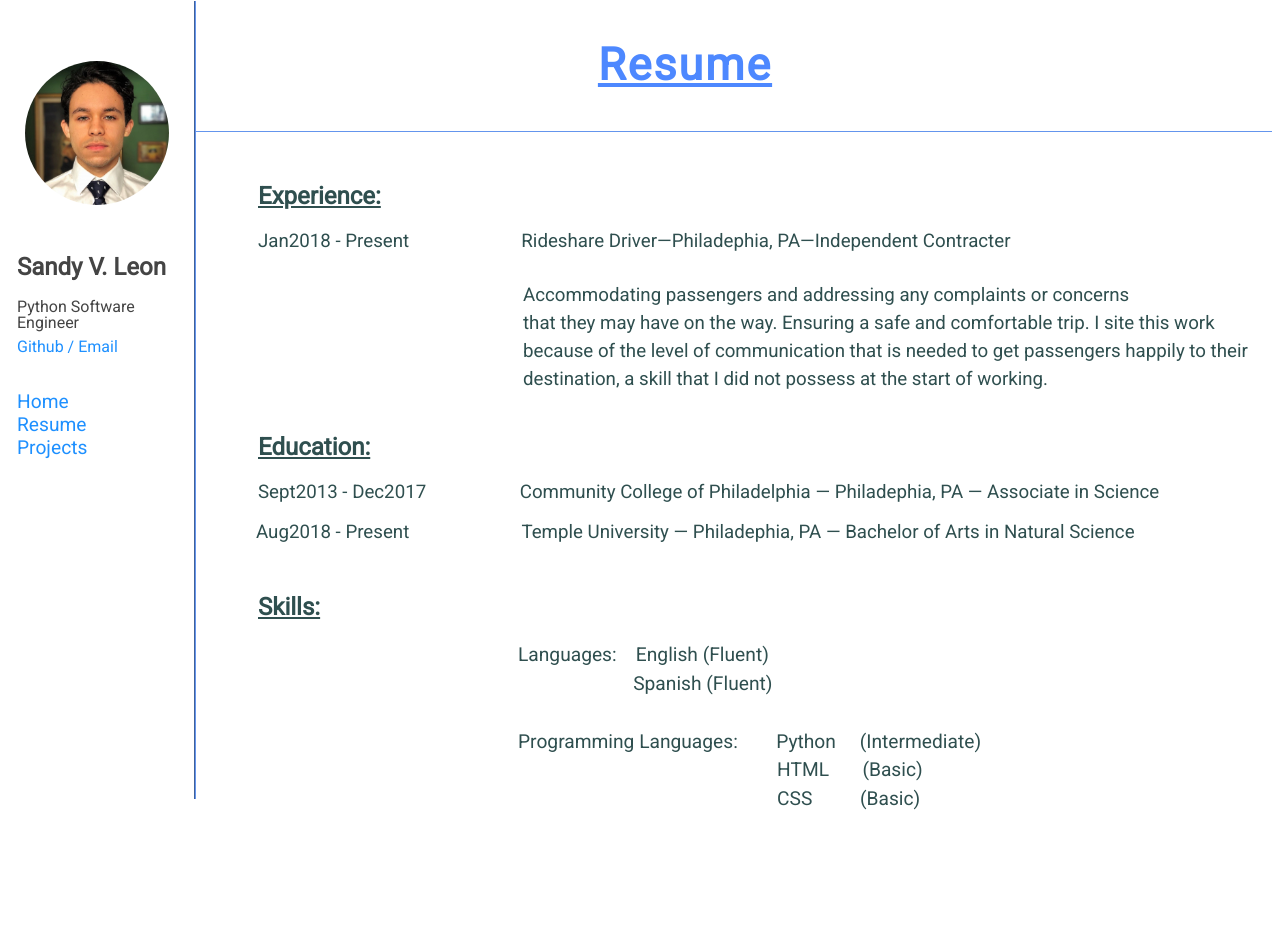
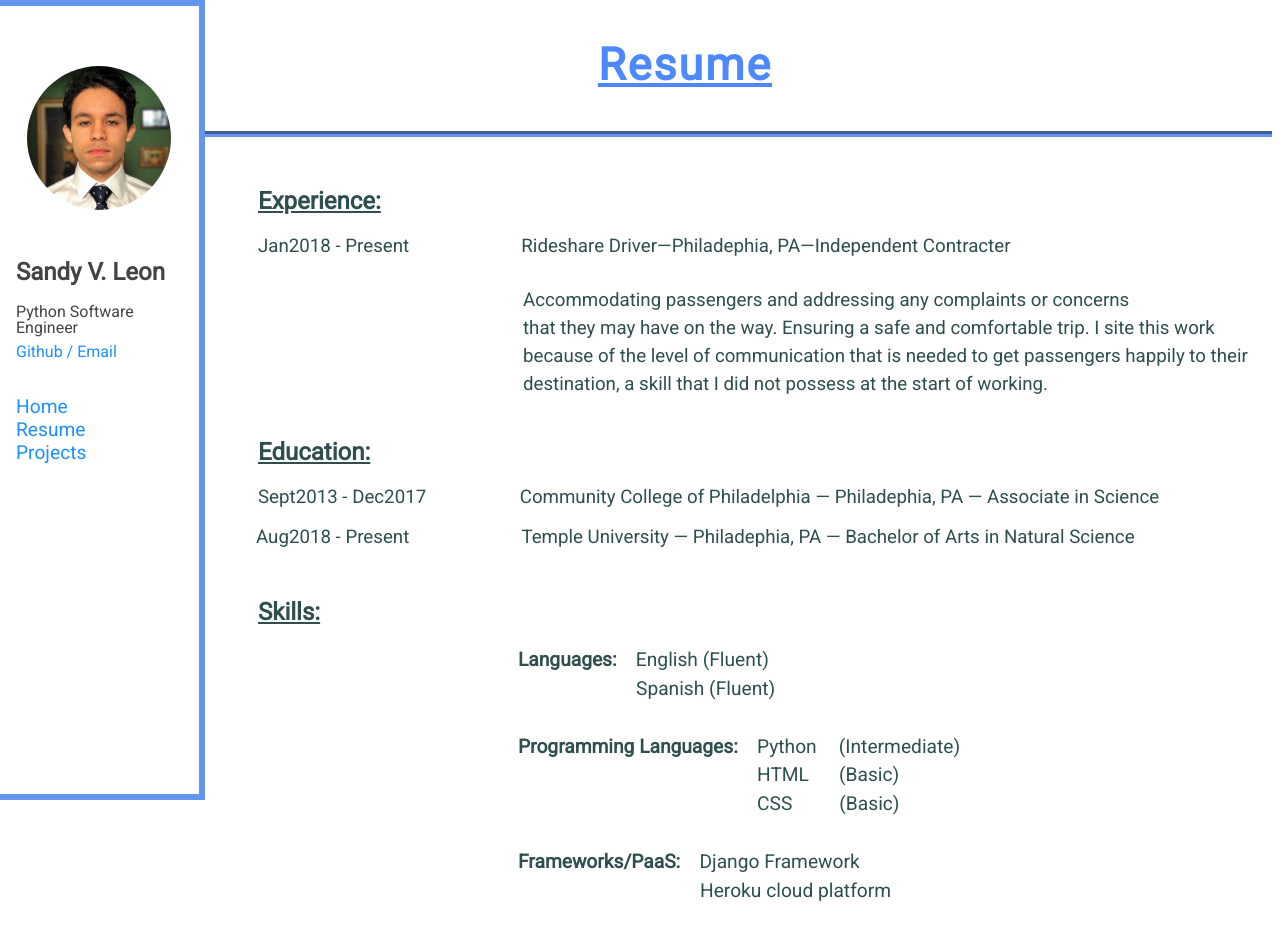
Before and after one commit to SandoLando/personalsite, a Django app: page /resume in a window 1280 px wide. Before the commit the page ends 843 px from the top, so only its background shows below. Run offline with Django 3.2, Linux system fonts and the light colour scheme; some web fonts are replaced.

Commit message:
More style changes

```diff
--- a/home/static/home/home_style.css
+++ b/home/static/home/home_style.css
@@ -24,9 +24,10 @@ body{
 	font-size: 1em;
 	line-height: 1.2em;
 	z-index: 9996;
-	border-right: 2px groove #6495ED;
-	width: 15.2%;
-	margin: 1px;
+	border-right: 6px solid #6495ED;
+	border-top:6px solid #6495ED;
+	border-bottom: 6px solid #6495ED;
+	width: 16%;
 	color: #4d88ff;
 }
 .sidebar-name{
@@ -90,8 +91,6 @@ li.selected{
 	line-height:1.2em;
 }
 
-
-
 header{
 	font-size: 2.8em;
 	font-weight: 900;
@@ -102,6 +101,6 @@ header{
 	color: navy;
 	letter-spacing:2px;
 	text-decoration: underline;
-	border-bottom: 1px solid #6495ED;
+	border-bottom:6px groove #6495ED;
 
 }
--- a/home/static/home/resume_style.css
+++ b/home/static/home/resume_style.css
@@ -12,8 +12,6 @@ body{
 	font-family: 'Roboto', sans-serif;
 }
 
-
-
 .sidebar{
 	position: fixed;
 	top: 0;
@@ -26,9 +24,10 @@ body{
 	font-size: 1em;
 	line-height: 1.2em;
 	z-index: 9996;
-	border-right: 2px groove #6495ED;
-	width: 15.2%;
-	margin: 1px;
+	border-right: 6px solid #6495ED;
+	border-top:6px solid #6495ED;
+	border-bottom: 6px solid #6495ED;
+	width: 16%;
 	color: #4d88ff;
 }
 .sidebar-name{
@@ -102,6 +101,6 @@ header{
 	color: navy;
 	letter-spacing:2px;
 	text-decoration: underline;
-	border-bottom: 1px solid #6495ED;
+	border-bottom:6px groove #6495ED;
 
 }
--- a/home/templates/home/index.html
+++ b/home/templates/home/index.html
@@ -37,6 +37,7 @@
 Content Developer Internship — Philadelphia, PA — DataCamp</h2>
 
 <p style="text-align: justify; color: #444; padding: 15px 0 10px 275px; font-size:1.5em; line-height: 1.5em;">I am interested in an intern level position in Python Development. I am highly motivated<br> to learn any skill that will make me better at programming with Python. I am ready and<br> willing
-to put in the hours and effort needed to become a skilled developer.</p>
+to put in the hours and effort needed to become a skilled developer. My goal is to<br> become a skilled machine learning software engineer.
+</p>
 </p>
 </div>
--- a/home/templates/home/resume.html
+++ b/home/templates/home/resume.html
@@ -1,5 +1,5 @@
 {% load static %}
-<link rel="stylesheet" type="text/css" href="{% static 'home/home_style.css' %}"/>
+<link rel="stylesheet" type="text/css" href="{% static 'home/resume_style.css' %}"/>
 <link href="https://fonts.googleapis.com/css?family=Niramit|Open+Sans|Oswald|Roboto" rel="stylesheet"/>
 <title> Sandy V. Leon - Python Engineer </title>
 
@@ -26,8 +26,6 @@
 			<a href="{% url 'home:projects' %}">Projects</a>
 		</li>
 
-
-
 			</div>
 
 </div>
@@ -47,13 +45,15 @@ Education: </h2>
 
 <h2 style="padding:30px 0 0 250px; text-align: left; color:#2F4F4F;text-decoration:underline;">
 Skills: </h2>
-<p style="text-align: justify; color: #2F4F4F; padding: 0 0 10px 510px; font-size:1.2em; line-height:1.5em; font-weight:500;">Languages:&emsp;English&nbsp;(Fluent)<br>
-&emsp;&emsp;&emsp;&emsp;&emsp;&emsp;Spanish&nbsp;(Fluent)<br><br>
+<p style="text-align: justify; color: #2F4F4F; padding: 0 0 10px 510px; font-size:1.2em; line-height:1.5em; font-weight:500;"><span style="font-weight:600">Languages:</span>&emsp;English&nbsp;(Fluent)<br>
+<span style="padding-left:118px">Spanish&nbsp;(Fluent)</span><br><br>
 
-Programming Languages:&emsp;&emsp;Python&nbsp;&nbsp;&nbsp;&nbsp;&nbsp;(Intermediate)<br>
-&emsp;&emsp;&emsp;&emsp;&emsp;&emsp;&emsp;&emsp;&emsp;&emsp;&emsp;&emsp;&emsp;&nbsp;&nbsp;HTML&nbsp;&nbsp;&nbsp;&nbsp;&nbsp;&nbsp;&nbsp;(Basic)<br>
-&emsp;&emsp;&emsp;&emsp;&emsp;&emsp;&emsp;&emsp;&emsp;&emsp;&emsp;&emsp;&emsp;&nbsp;&nbsp;CSS&nbsp;&nbsp;&nbsp;&nbsp;&nbsp;&nbsp;&nbsp;&nbsp;&nbsp;&nbsp;(Basic)<br>
+<span style="font-weight:600">Programming Languages:</span>&emsp;Python<span style="padding-left:22px">(Intermediate)</span><br>
+<span style="padding-left:239px">HTML<span style="padding-left:30px">(Basic)<br></span></span>
+<span style="padding-left:239px">CSS<span style="padding-left:47px">(Basic)</span></span><br><br>
 
+<span style="font-weight:600">Frameworks/PaaS:</span>&emsp;Django Framework<br>
+<span style="padding-left:182px">Heroku cloud platform</span>
 </p>
 
 
```
